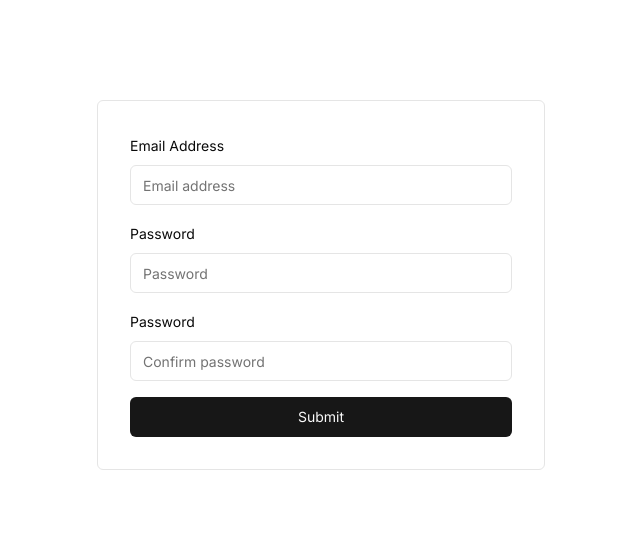
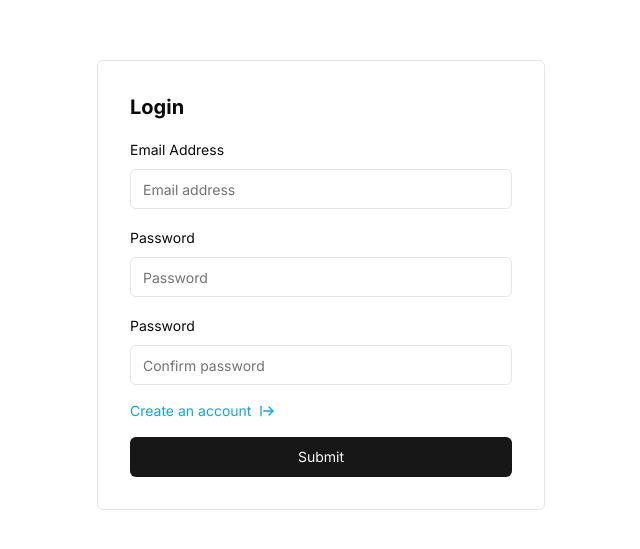
Before and after one commit to meeeww/tfg_segundo, a Next.js app in the folder web/: page /login in a window 1280 px wide. Shown: the part 115-664 px from the top of the page, without its empty margins (319-959 px from the left). Built offline with nearby package versions, Linux system fonts and the light colour scheme.

Commit message:
Terminar formulario de login

```diff
--- a/web/components/ui/login/loginForm.tsx
+++ b/web/components/ui/login/loginForm.tsx
@@ -13,11 +13,13 @@ import { Input } from "@/components/ui/input";
 import { useForm } from "react-hook-form";
 import * as z from "zod";
 import { zodResolver } from "@hookform/resolvers/zod";
+import Link from "next/link";
+import { ArrowRightFromLine } from "lucide-react";
 
 const formSchema = z
   .object({
-    emailAddress: z.string().email(),
-    password: z.string().min(3),
+    emailAddress: z.string().email({ message: "Invalid email address" }),
+    password: z.string().min(8, { message: "Password must be at least 8 characters long" }),
     passwordConfirm: z.string(),
   })
   .refine(
@@ -46,8 +48,9 @@ const LoginForm = () => {
     <Form {...form}>
       <form
         onSubmit={form.handleSubmit(handleSubmit)}
-        className="max-w-md w-full flex flex-col gap-4 border rounded-md p-8"
+        className="max-w-md w-full flex flex-col gap-4 border rounded-md p-8 m-2"
       >
+        <h3 className="text-xl font-semibold">Login</h3>
         <FormField
           control={form.control}
           name="emailAddress"
@@ -94,6 +97,11 @@ const LoginForm = () => {
           }}
         />
 
+        <Link href={"/register"} className="text-sm text-sky-500 flex items-center">
+          Create an account
+          <ArrowRightFromLine size={16} className="ml-2" />
+        </Link>
+
         <Button type="submit" className="w-full">
           Submit
         </Button>
```
